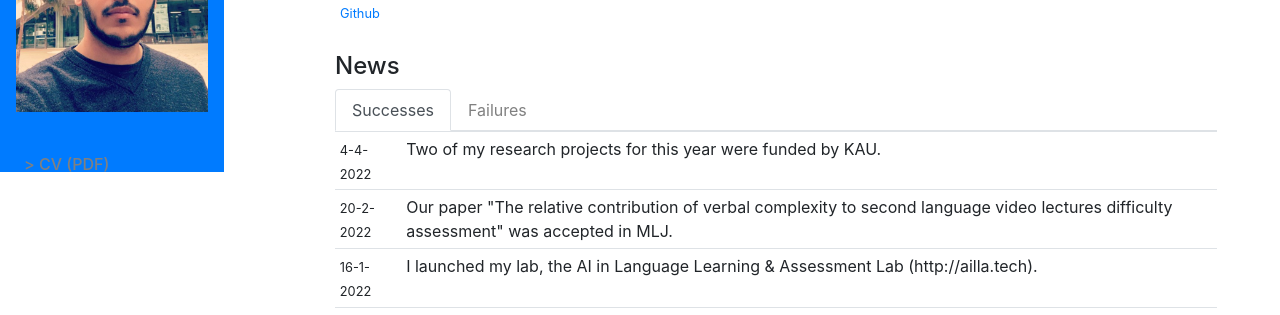
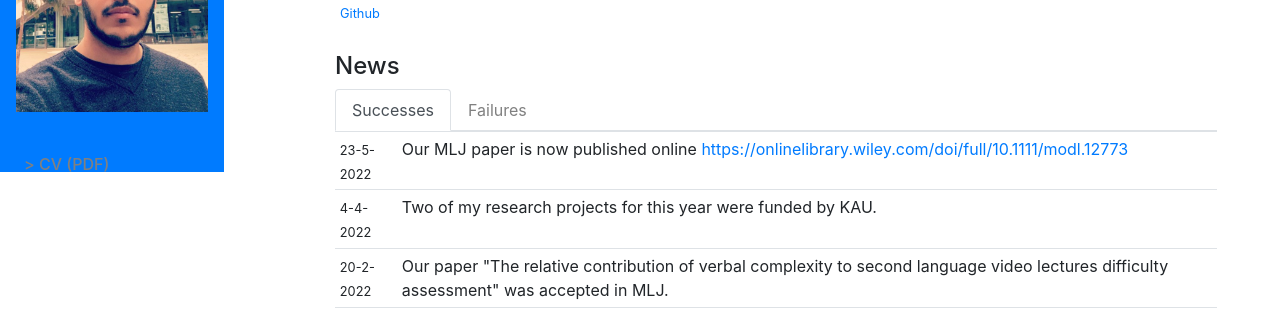
Before and after one commit to Eaalghamdi/Eaalghamdi.github.io, a website with bundled scripts: page index.html in a window 1280 px wide. Shown: the part 628-943 px from the top of the page. Built offline with nearby package versions, Linux system fonts and the light colour scheme; a web font is replaced by a local one.

Commit message:
Update index.html

```diff
--- a/index.html
+++ b/index.html
@@ -183,6 +183,11 @@
                 <thead>
                 </thead>
                 <tbody>
+                  <tr>
+                    <td><small>23-5-2022</small> </td>
+                   <td>  Our MLJ paper is now published online <a href="https://onlinelibrary.wiley.com/doi/full/10.1111/modl.12773" target="_blank">https://onlinelibrary.wiley.com/doi/full/10.1111/modl.12773</a> </td>
+                  </tr>
+                  <tr>
                   <tr>
                     <td><small>4-4-2022</small> </td>
                    <td>  Two of my research projects for this year were funded by KAU. </td>
@@ -517,8 +522,8 @@
                   <b> Alghamdi, E. A. </b>, Gruba, P., Marsi, A., & Velloso, E. (In press). The use of lexical complexity for assessing difficulty in instructional videos. <i> Language Learning & Technology.</i>
               </li>
               <li class="mb-2">
-                <b> Alghamdi, E. A. </b>, Gruba, P., & Velloso, E. (2022). The relative contribution of verbal complexity to second language video lectures difficulty assessment. <i> The Modern Language Journal</i>
-              <href> https://onlinelibrary.wiley.com/doi/full/10.1111/modl.12773</href></li>
+                <b> Alghamdi, E. A. </b>, Gruba, P., & Velloso, E. (2022). The relative contribution of verbal complexity to second language video lectures difficulty assessment. <i> The Modern Language Journal.</i>
+              <a href="https://onlinelibrary.wiley.com/doi/full/10.1111/modl.12773" target="_blank">https://onlinelibrary.wiley.com/doi/full/10.1111/modl.12773</a></li>
               <li class="mb-2">
                 <b> Alghamdi, E. A., </b> Velloso, E. & Gruba, P. (2021). AUVANA: An automated video analysis tool for visual complexity. Preprint.
                </li>
```
